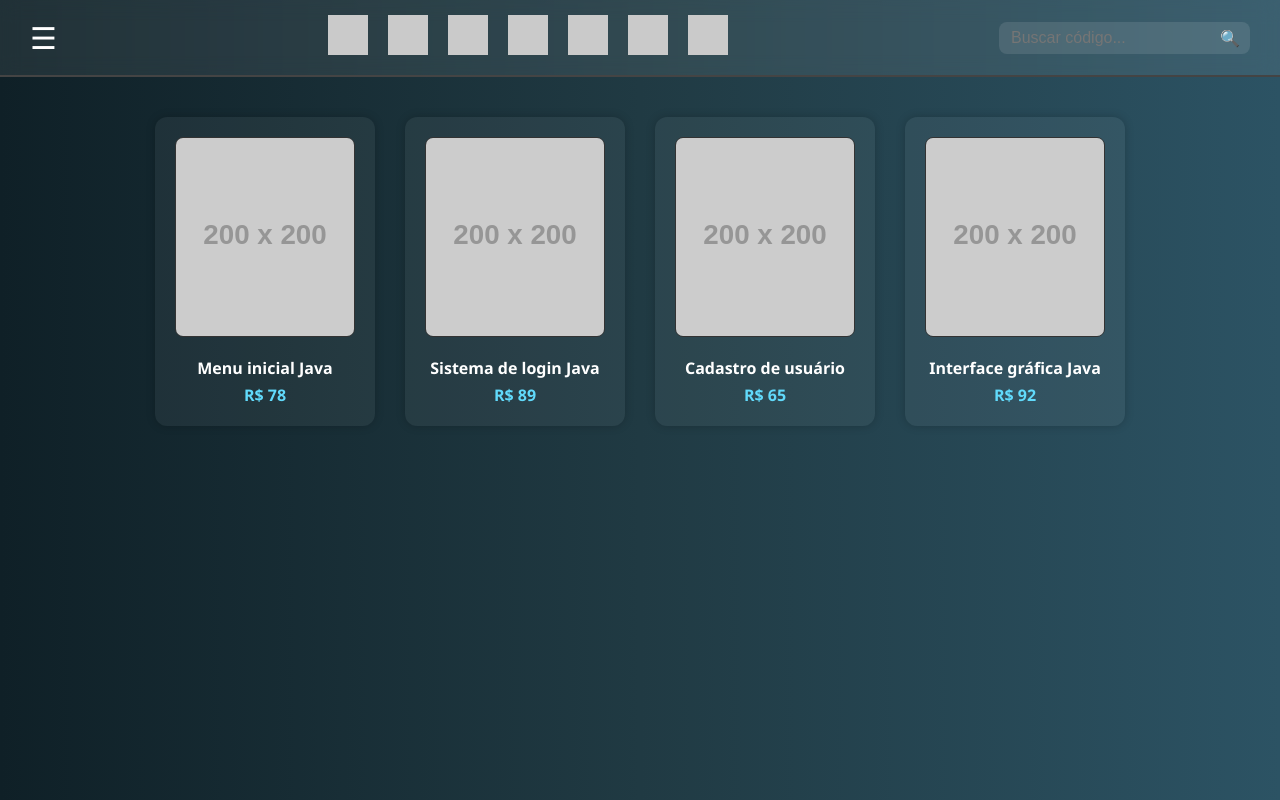
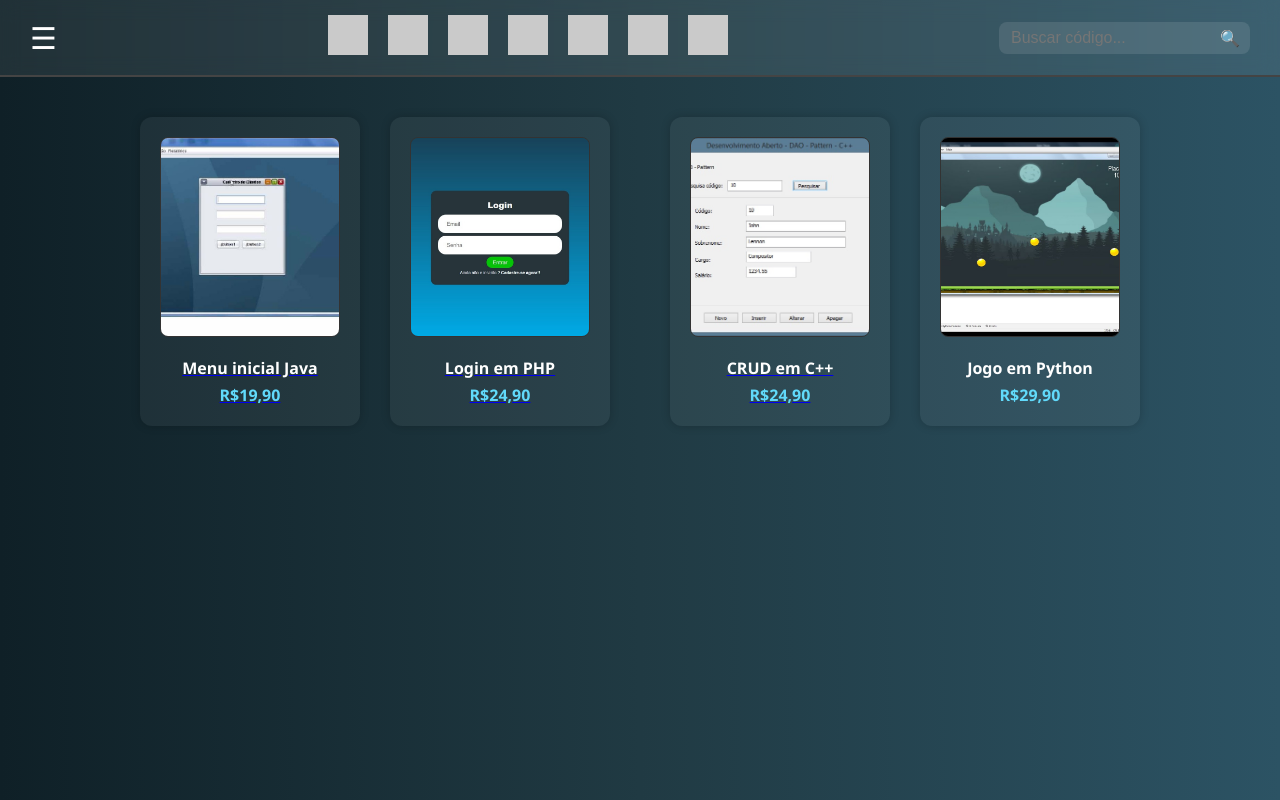
Before and after one commit to Patomer27/CodeFlow, a plain HTML site: page index.html in a window 1280 px wide. Drawn offline with Linux system fonts and the light colour scheme; grey boxes are pictures that could not be loaded; placeholder pictures from the web are drawn by us.

Commit message:
teste de funcionamento

```diff
--- a/index.html
+++ b/index.html
@@ -47,25 +47,29 @@
 
   <section class="products">
     <div class="product">
-      <img src="https://via.placeholder.com/200x200.png?text=Java+Code" alt="menu java">
+      <a href="file:///C:/Users/luidi/OneDrive/Documentos/GitHub/CodeFlow/vitrine.html?id=1">
+      <img src="IMAGE/menu-java.jpg" alt="menu java">
       <h4>Menu inicial Java</h4>
-      <p>R$ 78</p>
+      <p>R$19,90</p></a>
     </div>
     <div class="product">
-      <img src="https://via.placeholder.com/200x200.png?text=Java+Code" alt="sistema login java">
-      <h4>Sistema de login Java</h4>
-      <p>R$ 89</p>
-    </div>
+           <a href="file:///C:/Users/luidi/OneDrive/Documentos/GitHub/CodeFlow/vitrine.html?id=2">
+      <img src="IMAGE/login-php.jpg" alt="Login em PHP">
+            <h4>Login em PHP</h4>
+            <p>R$24,90</p>
+            </a>
+        </div>
+        <a href="file:///C:/Users/luidi/OneDrive/Documentos/GitHub/CodeFlow/vitrine.html?id=3">
+     <div class="product">
+            <img src="IMAGE/crud-c++.jpg" alt="CRUD em C++">
+            <h4>CRUD em C++</h4>
+            <p>R$24,90</p></a>
+        </div>
     <div class="product">
-      <img src="https://via.placeholder.com/200x200.png?text=Java+Code" alt="cadastro usuário">
-      <h4>Cadastro de usuário</h4>
-      <p>R$ 65</p>
-    </div>
-    <div class="product">
-      <img src="https://via.placeholder.com/200x200.png?text=Java+Code" alt="interface gráfica">
-      <h4>Interface gráfica Java</h4>
-      <p>R$ 92</p>
-    </div>
+            <img src="IMAGE/jogo-python.jpg" alt="Jogo em Python">
+            <h4>Jogo em Python</h4>
+            <p>R$29,90</p>
+        </div>
   </section>
 
 </body>
```
Also changed, not shown: vitrine.html (+8 -8 lines), CSS/meus-codigos.css (line endings or trailing spaces), IMAGE/crud-c++.jpg (added), IMAGE/jogo-python.jpg (added), IMAGE/login-php.jpg (added), IMAGE/menu-java.jpg (added).
